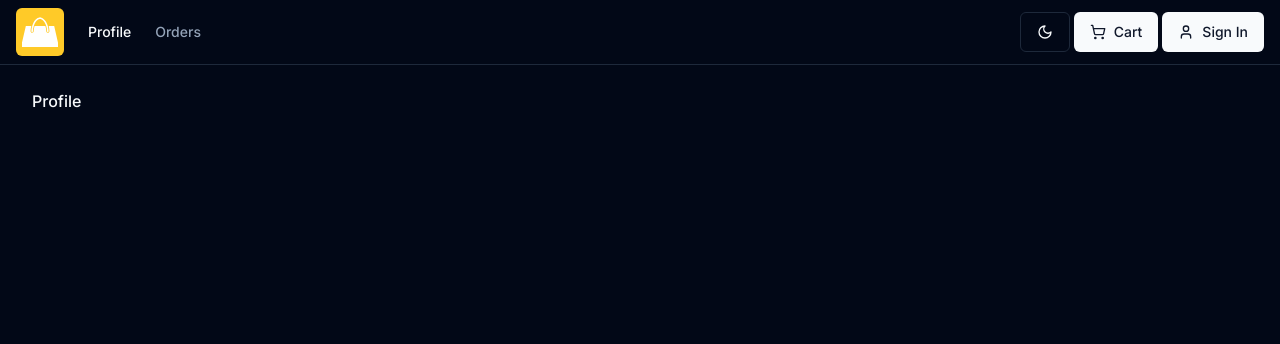
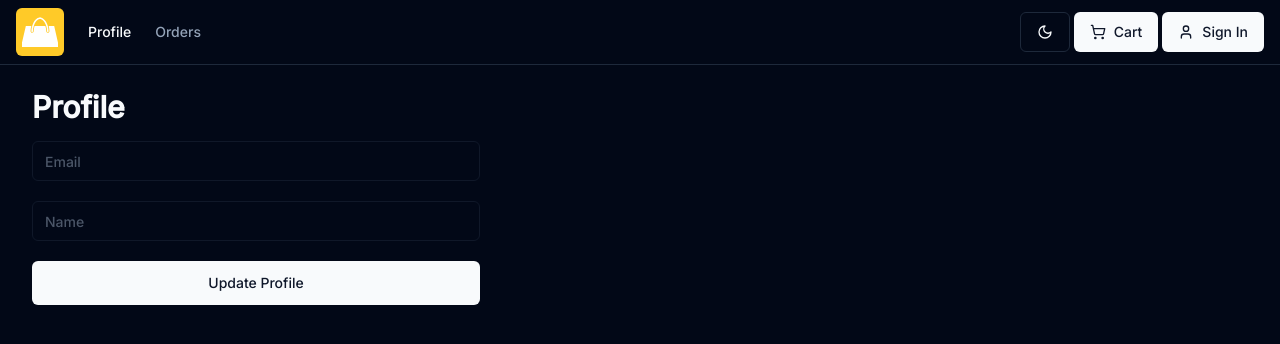
Before and after one commit to ajmal-m/Next-e-Commerce, a Next.js app: page /user/profile in a window 1280 px wide. Shown: the top 344 px of the page. Built offline with nearby package versions, Linux system fonts and the light colour scheme; no server answers.

Commit message:
Profile page update

```diff
--- a/app/user/orders/page.tsx
+++ b/app/user/orders/page.tsx
@@ -3,6 +3,7 @@
 import { formatCurrency, formatDateTime, formatId } from "@/lib/utils";
 import Link from "next/link";
 import { Table, TableBody, TableCell, TableHead, TableHeader, TableRow } from "@/components/ui/table";
+import Pagination from "@/components/shared/pagination";
 
 export const metadata:Metadata={
   title:"Order page"
@@ -63,11 +64,19 @@
                       <span className="px-2">Details</span>
                     </Link>
                   </TableCell>
-                </TableRow>
+                  update </TableRow>
               ))
             }
           </TableBody>
         </Table>
+        {
+          orders.totalPages > 1 && (
+            <Pagination
+              page={Number(page) ||1}
+              totalPages={orders.totalPages}
+            />
+          )
+        }
       </div>
     </div>
   )
--- a/app/user/profile/page.tsx
+++ b/app/user/profile/page.tsx
@@ -1,6 +1,26 @@
 
-export default function Profile() {
+import { Metadata } from "next";
+import { auth } from "@/auth";
+import {SessionProvider} from 'next-auth/react';
+import ProfileForm from "./profile-form";
+
+export const metadata: Metadata = {
+  title:"Customer Profile",
+};
+
+
+export default async function Profile() {
+
+  const session = await auth();
+
   return (
-    <div>Profile</div>
+    <SessionProvider session={session}>
+      <div className="max-w-md max-auto space-y-4">
+        <h2 className="h2-bold">
+          Profile
+        </h2>
+        <ProfileForm/>
+      </div>
+    </SessionProvider>
   )
 };
--- /dev/null
+++ b/app/user/profile/profile-form.tsx
@@ -0,0 +1,86 @@
+'use client'
+import { useSession } from 'next-auth/react';
+import { useForm} from 'react-hook-form';
+
+import React from 'react'
+import { updateProfileSchema } from '@/lib/validators';
+import { z } from 'zod';
+import { zodResolver } from '@hookform/resolvers/zod';
+import { toast } from 'sonner';
+import { Form, FormControl, FormField, FormItem, FormMessage } from '@/components/ui/form';
+import { Input } from '@/components/ui/input';
+import { Button } from '@/components/ui/button';
+import { updateProfile } from '@/lib/actions/user.actions';
+
+export default async  function ProfileForm() {
+
+    const {data : session, update} =  useSession();
+
+    const form = useForm<z.infer<typeof updateProfileSchema>>({
+        resolver: zodResolver(updateProfileSchema),
+        defaultValues:{
+            name: session?.user?.name ?? '',
+            email: session?.user?.email ?? '',
+        }
+    });
+
+    const onSubmit = async (values : z.infer<typeof updateProfileSchema>) => {
+        const res = await updateProfile(values);
+
+        if(!res.success){
+            return toast.error(res.message);
+        }
+
+        const newSession = {
+            ...session,
+            user:{
+                ...session?.user,
+                name: values.name
+            }
+        };
+
+        await update(newSession);
+
+        toast(res.message);
+    };
+
+
+    return (
+        <Form {...form}>
+            <form className='flex flex-col gap-5' onClick={form.handleSubmit(onSubmit)}>
+                <div className="flex flex-col gap-5">
+                    <FormField
+                        control={form.control}
+                        name='email'
+                        render={({field}) => (
+                            <FormItem className="w-full">
+                                <FormControl>
+                                    <Input disabled placeholder='Email' className='input-field' {...field}/>
+                                </FormControl>
+                                <FormMessage/>
+                            </FormItem>
+                        )}
+                    />
+
+                    <FormField
+                        control={form.control}
+                        name='name'
+                        render={({field}) => (
+                            <FormItem className="w-full">
+                                <FormControl>
+                                    <Input disabled placeholder='Name' className='input-field' {...field}/>
+                                </FormControl>
+                                <FormMessage/>
+                            </FormItem>
+                        )}
+                    />
+                </div>
+                <Button type='submit' size={'lg'} className='button col-span-2 w-full' disabled={form.formState.isSubmitting}>
+                    {
+                        form.formState.isSubmitting ? 'Submitting...' : 'Update Profile'
+                    }
+                </Button>
+            </form>
+        </Form>
+    )
+}
--- a/auth.ts
+++ b/auth.ts
@@ -125,6 +125,11 @@
                     }
                 }
             }
+
+            // Handle session update
+            if(session.user.name && trigger ==='trigger'){
+                token.name = session.user.name;
+            }
             return token;
         },
         authorized({request, auth} : any){
--- a/lib/constants/index.ts
+++ b/lib/constants/index.ts
@@ -29,4 +29,4 @@
 export const PAYMENT_METHODS = process.env.PAYMENT_METHODS ? process.env.PAYMENT_METHODS.split(", ") : ['PayPal', 'Stripe', 'CashOnDelivery'];
 export const DEFAULT_PAYMENT_MATHOD = process.env.DEFAULT_PAYMENT_MATHOD ? process.env.DEFAULT_PAYMENT_MATHOD : 'PayPal';
 
-export const PAGE_SIZE = Number(process.env.PAGE_SIZE) || 2;
+export const PAGE_SIZE = Number(process.env.PAGE_SIZE) || 12;
```
